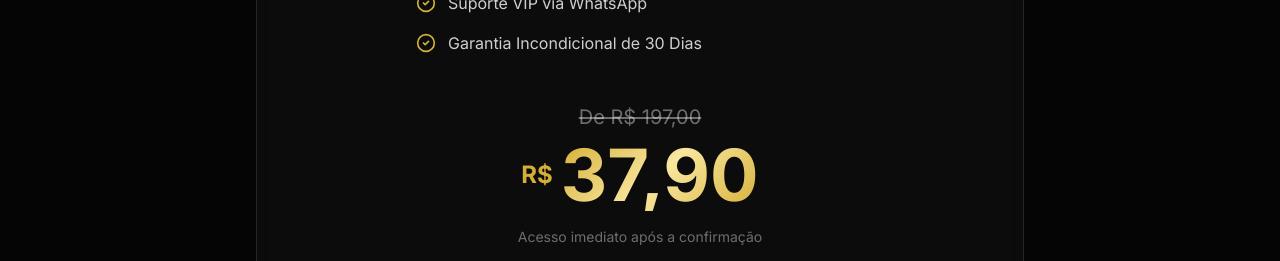
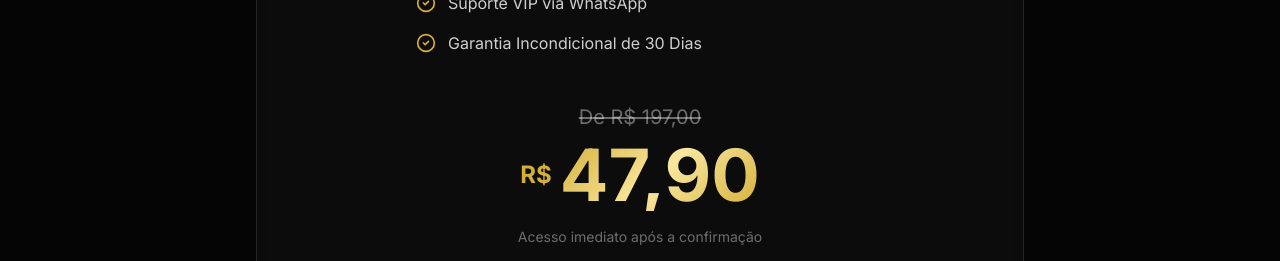
Before and after one commit to cdsmarketingg-ops/timbres, a React (Vite) app: page / in a window 1280 px wide. Shown: the part 6300-6561 px from the top of the page. Built offline with nearby package versions, Linux system fonts and the light colour scheme; a web font is replaced by a local one.

Commit message:
feat: Update premium sound pack price
Adjusts the price of the premium sound pack from R$ 37,90 to R$ 47,90.

```diff
--- a/src/App.tsx
+++ b/src/App.tsx
@@ -424,7 +424,7 @@ export default function App() {
             <span className="text-white/40 line-through text-lg md:text-xl block mb-2">De R$ 197,00</span>
             <div className="flex items-center justify-center gap-2">
               <span className="text-xl md:text-2xl font-bold text-gold">R$</span>
-              <span className="text-5xl md:text-7xl font-bold gold-gradient">37,90</span>
+              <span className="text-5xl md:text-7xl font-bold gold-gradient">47,90</span>
             </div>
             <p className="text-white/40 text-[10px] md:text-sm mt-4">Acesso imediato após a confirmação</p>
           </div>
```
